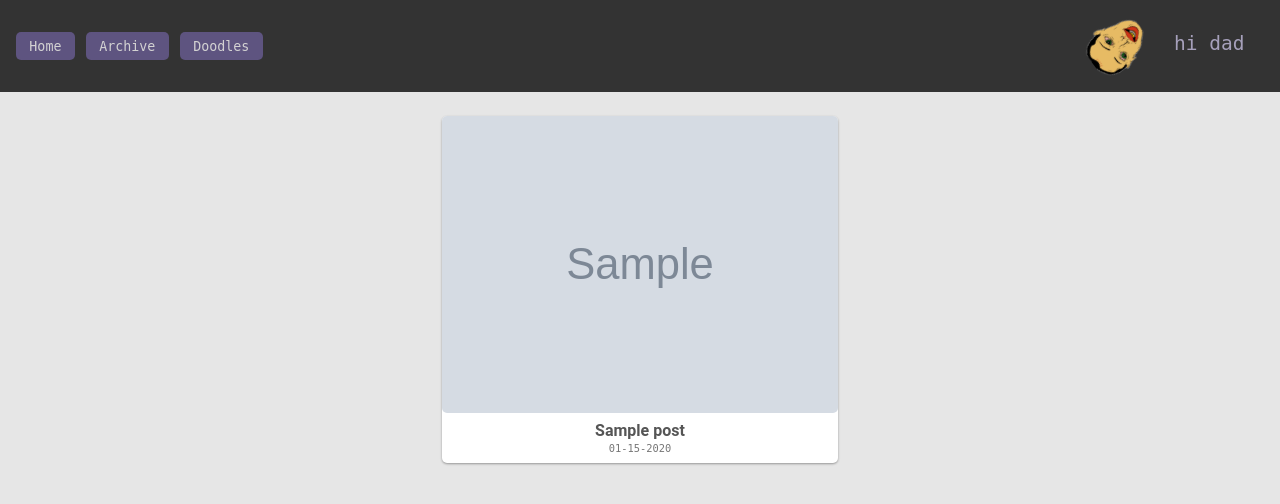
After one commit to wesbob/hi_dad, a Flask app: page /img_gal in a window 1280 px wide. The commit adds this page. Shown: the top 504 px of the page. Run offline with Flask 3, Linux system fonts and the light colour scheme; tables that the repository leaves empty hold one stand-in row (values such as "Sample post"); grey boxes marked "Sample" are stand-in pictures.

Commit message:
img gallery added

```diff
--- a/app.py
+++ b/app.py
@@ -32,7 +32,7 @@ print(f"Using database: {app.config['SQLALCHEMY_DATABASE_URI']}")
 db = SQLAlchemy(app)
 migrate = Migrate(app, db)
 
-# CREATE THE DATABASE MODEL
+# CREATE THE DATABASE MODELS
 class BlogPost(db.Model):
     id = db.Column(db.Integer, primary_key=True)
     title = db.Column(db.String(100), nullable=False)
@@ -41,6 +41,17 @@ class BlogPost(db.Model):
 
     def __repr__(self):
         return f'<BlogPost {self.title}>'
+
+
+class ImagePost(db.Model):
+    id = db.Column(db.Integer, primary_key=True)
+    title = db.Column(db.String(100), nullable=False)
+    image_url = db.Column(db.String(255), nullable=False)
+    date_created = db.Column(db.DateTime, default=datetime.utcnow)
+
+    def __repr__(self):
+        return f'<ImagePost {self.title}>'
+
 
 # CREATE THE ROUTES
 @app.route('/')
@@ -65,6 +76,10 @@ def view_post(post_id):
 def page_not_found(e):
     return render_template('404.html'), 404
 
+@app.route('/img_gal')
+def image_gallery():
+    image_posts = ImagePost.query.order_by(ImagePost.date_created.desc()).all()
+    return render_template('img_gal.html', image_posts=image_posts)
 
 
 if __name__ == '__main__':
--- a/posts.json
+++ b/posts.json
@@ -1,4 +1,10 @@
 [
+    {
+        "id": 9,
+        "title": "New stuff!",
+        "content": "Today's been good. I added a lil' image to my site, and made it rotate, lol. Probably won't be keeping it up on there because it's quite distracting. If anything, I will possibly lower the speed of it and see how that looks. I have to go spend some time with the family though, as I have been spending all of my time creating this site. Off to the garage for a toke, and then its lego time. \n\n-Peace\n",
+        "date_created": "2023-04-13T18:01:00"
+    },
     {
         "id": 8,
         "title": "Today, I Style",
--- a/static/styles.css
+++ b/static/styles.css
@@ -131,6 +131,53 @@ body {
   }
 
 
+/* Image Gallery */
+.image-gallery {
+    display: flex;
+    flex-wrap: wrap;
+    justify-content: center;
+    margin: 0 auto;
+    padding: 1em;
+  }
+
+  .image-gallery-item {
+    flex-basis: calc(33% - 1em);
+    margin: 0.5em;
+    background-color: #ffffff;
+    border-radius: 5px;
+    box-shadow: 0 1px 3px rgba(0, 0, 0, 0.12), 0 1px 2px rgba(0, 0, 0, 0.24);
+    transition: all 0.3s cubic-bezier(0.25, 0.8, 0.25, 1);
+  }
+
+  .image-gallery-item img {
+    width: 100%;
+    height: auto;
+    display: block;
+    border-radius: 5px;
+  }
+
+  .image-gallery-item .info-container {
+    text-align: center;
+    margin-top: 0.5em;
+    margin-bottom: 0.5em;
+  }
+
+  .image-gallery-item .title {
+    font-family: 'Roboto', sans-serif;
+    font-size: 1em;
+    margin: 0;
+    color: #333333d5;
+  }
+
+  .image-gallery-item .date {
+    font-family: monospace;
+    font-size: 0.8em;
+    color: #777;
+    margin: 0;
+  }
+
+
+
   /* Media Queries */
   /* Phones (portrait, up to 480px) */
   @media screen and (max-width: 480px) {
@@ -146,6 +193,12 @@ body {
         margin-left: 15px;
     }
 
+
+    .image-gallery-item {
+        flex-basis: calc(100% - 1em);
+        }
+      }
+
   /* Tablets (portrait, 481px to 768px) */
   @media screen and (min-width: 481px) and (max-width: 768px) {
     h1 {
@@ -155,5 +208,7 @@ body {
     p {
       font-size: 0.9375em;
     }
-  }
-}
+    .image-gallery-item {
+        flex-basis: calc(50% - 1em);
+      }
+    }
--- a/templates/base.html
+++ b/templates/base.html
@@ -12,6 +12,7 @@
         <div class="button-container">
             <button class="button button-first"><a href="{{ url_for('index') }}">Home</a></button>
             <button class="button"><a href="{{ url_for('archive') }}">Archive</a></button>
+            <button class="button"><a href="{{ url_for('image_gallery') }}">Doodles</a></button>
         </div>
         <div class="arcTitle-container"> <!-- Add this div wrapper -->
             <img src="{{ url_for('static', filename='IMG_0179 Small.png') }}" alt="Your Image" class="rotating-image" />
--- /dev/null
+++ b/templates/img_gal.html
@@ -0,0 +1,15 @@
+{% extends 'base.html' %}
+
+{% block content %}
+<div class="image-gallery">
+  {% for image_post in image_posts %}
+  <div class="image-gallery-item">
+    <img src="{{ image_post.image_url }}" alt="{{ image_post.title }}">
+    <div class="info-container">
+      <h3 class="title">{{ image_post.title }}</h3>
+      <p class="date">{{ image_post.date_created.strftime('%m-%d-%Y') }}</p>
+    </div>
+  </div>
+  {% endfor %}
+</div>
+{% endblock %}
```
Also changed, not shown: manage_img.py (added, +32 -0 lines), migrations/versions/04a03bd2d8a1_add_imagepost_table.py (added, +34 -0 lines).
